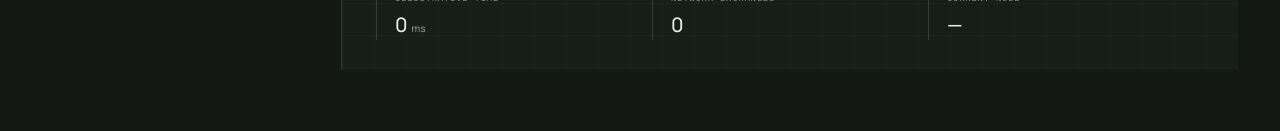
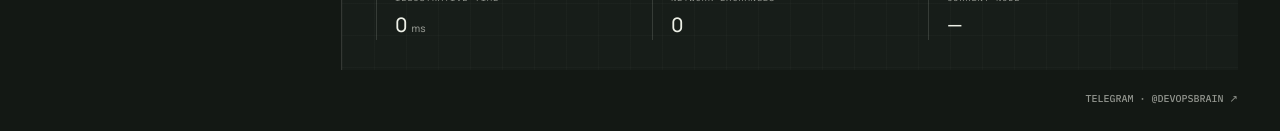
Before and after one commit to itcaat/after-enter, a Next.js app: page / in a window 1280 px wide. Shown: the part 745-876 px from the top of the page. Before the commit the page ends 843 px from the top, so only its background shows below. Built offline with nearby package versions, Linux system fonts and the light colour scheme; no server answers.

Commit message:
Add Telegram footer link

```diff
--- a/app/globals.css
+++ b/app/globals.css
@@ -107,6 +107,10 @@ a { color: inherit; }
 .metric-row strong { font-size: 20px; font-weight: 500; }
 .metric-row strong small { color: var(--muted); font-size: 10px; }
 
+.site-footer { display: flex; justify-content: flex-end; padding: 22px 0 0; color: var(--muted); font: 500 10px/1.4 var(--font-plex-mono), monospace; text-transform: uppercase; }
+.site-footer a { text-underline-offset: 4px; transition: color .2s ease; }
+.site-footer a:hover { color: var(--acid); }
+
 @media (prefers-reduced-motion: reduce) { *, *::before, *::after { scroll-behavior: auto !important; animation-duration: .01ms !important; transition-duration: .01ms !important; } }
 
 @media (max-width: 1000px) {
@@ -132,6 +136,7 @@ a { color: inherit; }
   .event-actor { margin-bottom: 20px; }
   .signal-line { margin-top: 4px; }
   .substep-track { padding-bottom: 16px; }
+  .site-footer { justify-content: flex-start; }
 }
 
 @media (max-width: 460px) {
--- a/app/localized-shell.tsx
+++ b/app/localized-shell.tsx
@@ -39,6 +39,10 @@ export function LocalizedShell() {
       </header>
 
       <NetworkSimulator />
+
+      <footer className="site-footer">
+        <a href="https://t.me/devopsbrain" target="_blank" rel="noreferrer">Telegram · @devopsbrain ↗</a>
+      </footer>
     </main>
   );
 }
```
Also changed, not shown: 1 other file (tests, documents, lock files or other folders).
